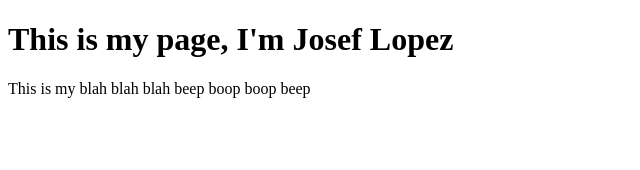
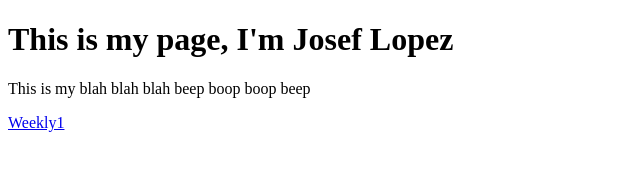
Before and after one commit to JosefELopez/JosefELopez.github.io, a plain HTML site: page index.html in a window 1280 px wide. Shown: the full height of the page, 0-640 px from the left. Drawn offline with Linux system fonts and the light colour scheme.

Commit message:
Update index.html

```diff
--- a/index.html
+++ b/index.html
@@ -8,6 +8,6 @@
     <!-- control + foward slash = parts the computer won't read -->
     <h1>This is my page, I'm Josef Lopez</h1>
     <p>This is my blah blah blah beep boop boop beep</p>
-    <a href="weekly1/weekly.html" </a>
+    <a href="weekly1/weekly.html">Weekly1</a>
   </body>
 </html>
```
